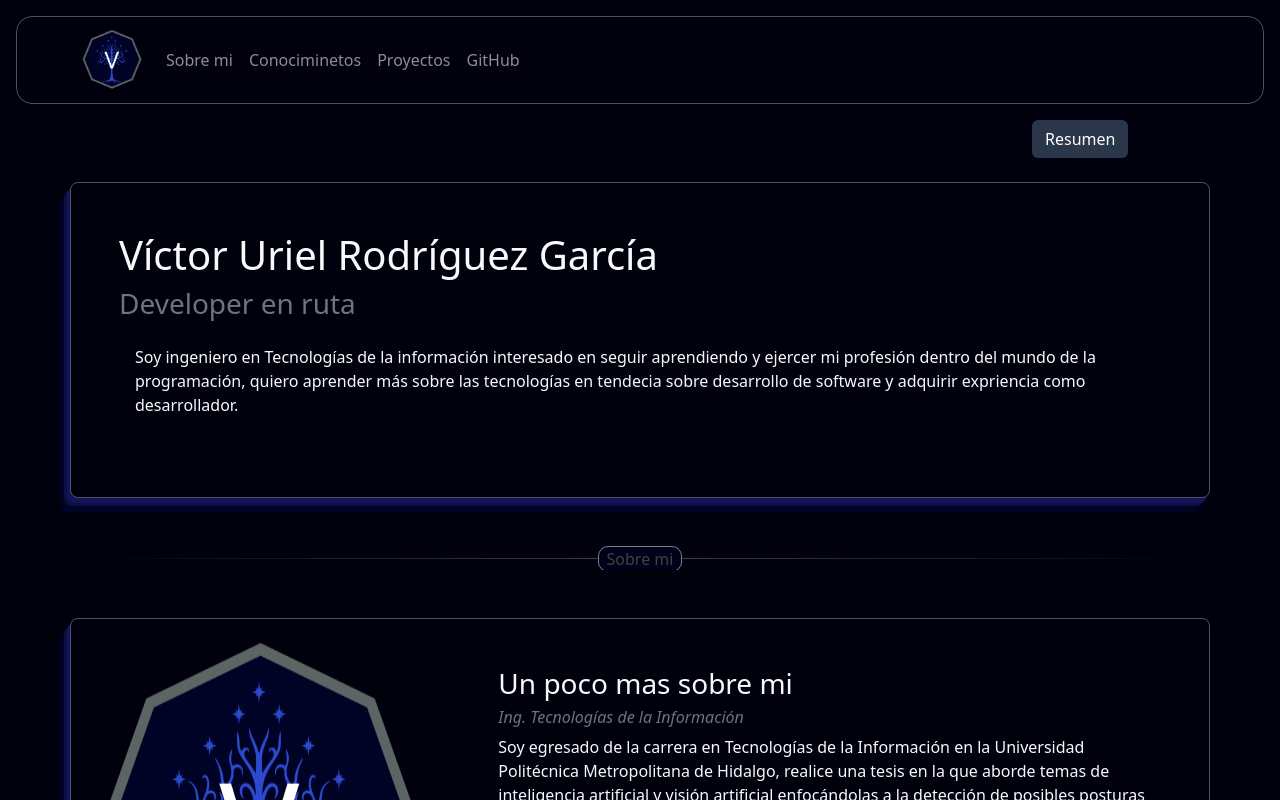
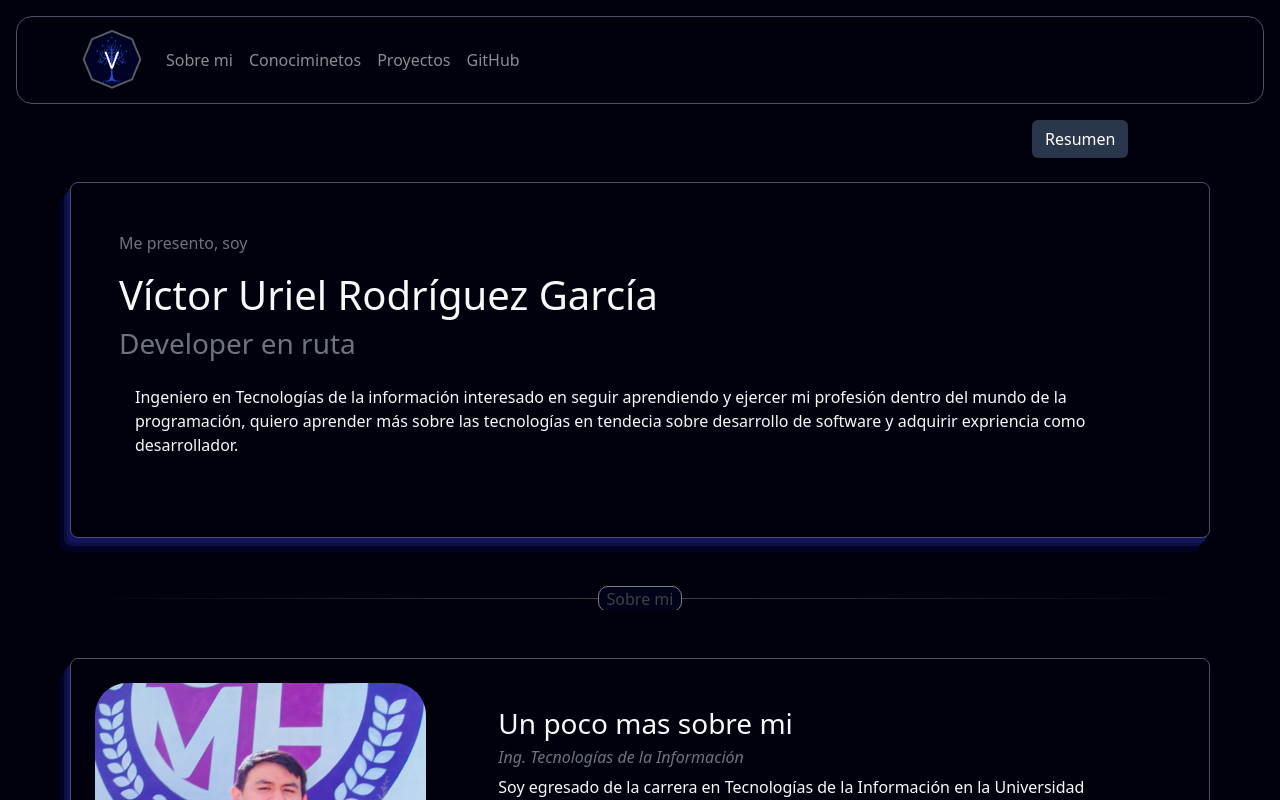
Before and after one commit to vic092/Portafolio, a React (Vite) app: page / in a window 1280 px wide. Shown: the top 800 px of the page. Built offline with nearby package versions, Linux system fonts and the light colour scheme.

Commit message:
Foto-Correo-Presentación

```diff
--- a/src/components/Footer.jsx
+++ b/src/components/Footer.jsx
@@ -6,7 +6,7 @@ export default function Footer() {
       <div className="container p-4">
         <h1>&copy; Victor Rodriguez Portafolio</h1>
         <p>2000 - {new Date().getFullYear()}</p>
-        <p>victorurg86@gmial.com o victrodgrc@gmail.com</p>
+        <p>victorurg86@gmail.com o victrodgrc@gmail.com</p>
       </div>
     </footer>
   );
--- a/src/pages/Body.jsx
+++ b/src/pages/Body.jsx
@@ -1,7 +1,7 @@
 import { skills, projects } from "../profile";
 import { Link } from "react-router-dom";
 
-import perfil from "../assets/Logo.png";
+import perfil from "../assets/Foto.jpeg";
 import Logo from "../assets/Logo.png";
 import Tarjeta from "../components/Tarjeta";
 import Footer from "../components/Footer";
@@ -78,10 +78,11 @@ export default function Body() {
 
         <header className="row mt-4 fondo1 rounded-3 animacion1">
           <div className="col-md-12 p-5 text-light">
+            <p className="text-muted">Me presento, soy</p>
             <h1>Víctor Uriel Rodríguez García</h1>
             <h3 className="text-muted">Developer en ruta</h3>
             <p className="p-3">
-              Soy ingeniero en Tecnologías de la información interesado en
+              Ingeniero en Tecnologías de la información interesado en
               seguir aprendiendo y ejercer mi profesión dentro del mundo de la
               programación, quiero aprender más sobre las tecnologías en
               tendecia sobre desarrollo de software y adquirir expriencia como
```
Also changed, not shown: src/assets/Foto.jpeg (added).
